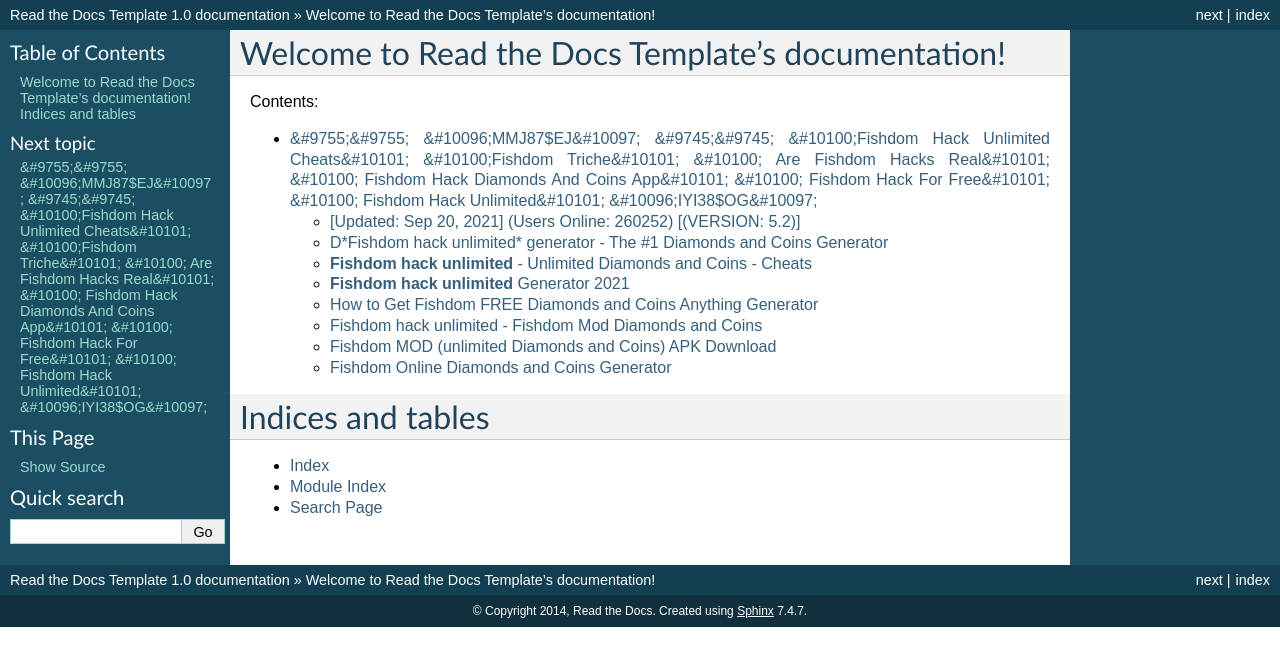
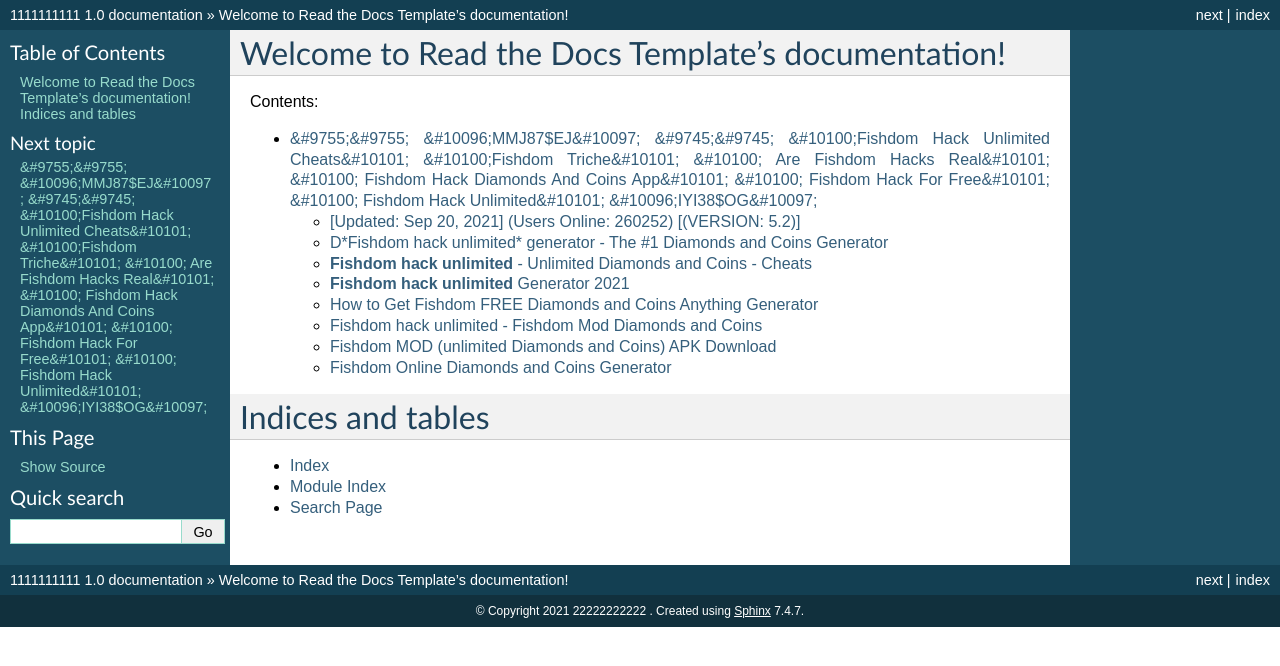
Before and after one commit to comati/sss, a Sphinx documentation site: the page built from docs/index.rst, in a window 1280 px wide. Shown: the top 666 px of the page. Built offline with Sphinx 7.4.7, drawn with Linux system fonts in a browser that asks for light colours.

Commit message:
Update conf.py

```diff
--- a/docs/conf.py
+++ b/docs/conf.py
@@ -43,8 +43,8 @@
 master_doc = 'index'
 
 # General information about the project.
-project = u'Read the Docs Template'
-copyright = u'2014, Read the Docs'
+project = u'1111111111'
+copyright = u'2021 22222222222 '
 
 # The version info for the project you're documenting, acts as replacement for
 # |version| and |release|, also used in various other places throughout the
@@ -176,7 +176,7 @@
 #html_file_suffix = None
 
 # Output file base name for HTML help builder.
-htmlhelp_basename = 'ReadtheDocsTemplatedoc'
+htmlhelp_basename = '33333333333333333333'
 
 
 # -- Options for LaTeX output ---------------------------------------------
@@ -196,8 +196,8 @@
 # (source start file, target name, title,
 #  author, documentclass [howto, manual, or own class]).
 latex_documents = [
-  ('index', 'ReadtheDocsTemplate.tex', u'Read the Docs Template Documentation',
-   u'Read the Docs', 'manual'),
+  ('index', '4444444444444.tex', u'55555555555555555',
+   u'66666666666666', 'manual'),
 ]
 
 # The name of an image file (relative to this directory) to place at the top of
@@ -226,8 +226,8 @@
 # One entry per manual page. List of tuples
 # (source start file, name, description, authors, manual section).
 man_pages = [
-    ('index', 'readthedocstemplate', u'Read the Docs Template Documentation',
-     [u'Read the Docs'], 1)
+    ('index', '777777777777777', u'88888888888888888',
+     [u'99999999999999'], 1)
 ]
 
 # If true, show URL addresses after external links.
@@ -240,9 +240,9 @@
 # (source start file, target name, title, author,
 #  dir menu entry, description, category)
 texinfo_documents = [
-  ('index', 'ReadtheDocsTemplate', u'Read the Docs Template Documentation',
-   u'Read the Docs', 'ReadtheDocsTemplate', 'One line description of project.',
-   'Miscellaneous'),
+  ('index', 'aaaaaaaaaaaaaa', u'bbbbbbbbbbbbbbbbbbbbbb',
+   u'ccccccccccccccc', 'ReadtheDocsTemplate', 'dddddddddddddddddddddddd.',
+   'eeeeeeeeeeeeeeeeeeeeeeeeeee'),
 ]
 
 # Documents to append as an appendix to all manuals.
```
